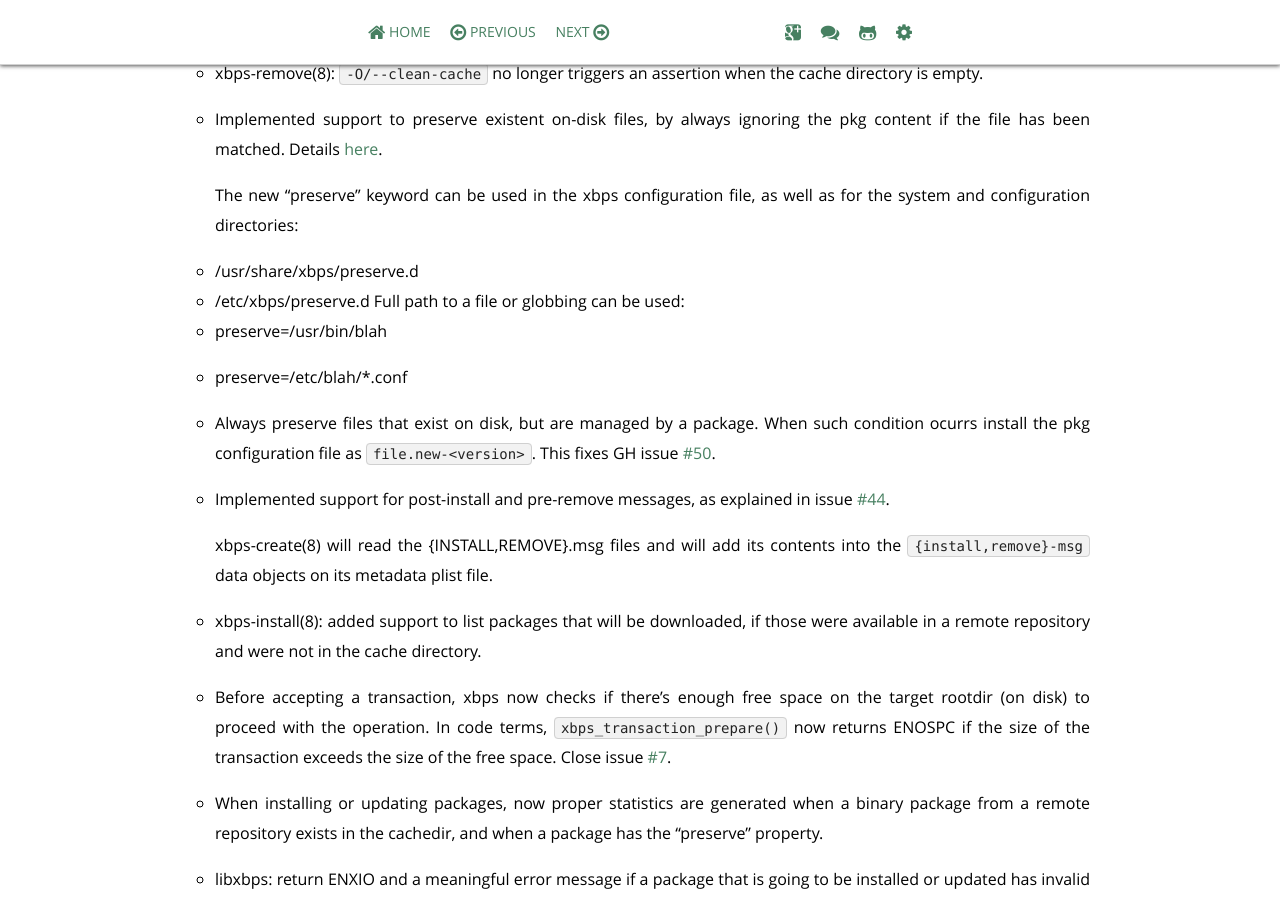
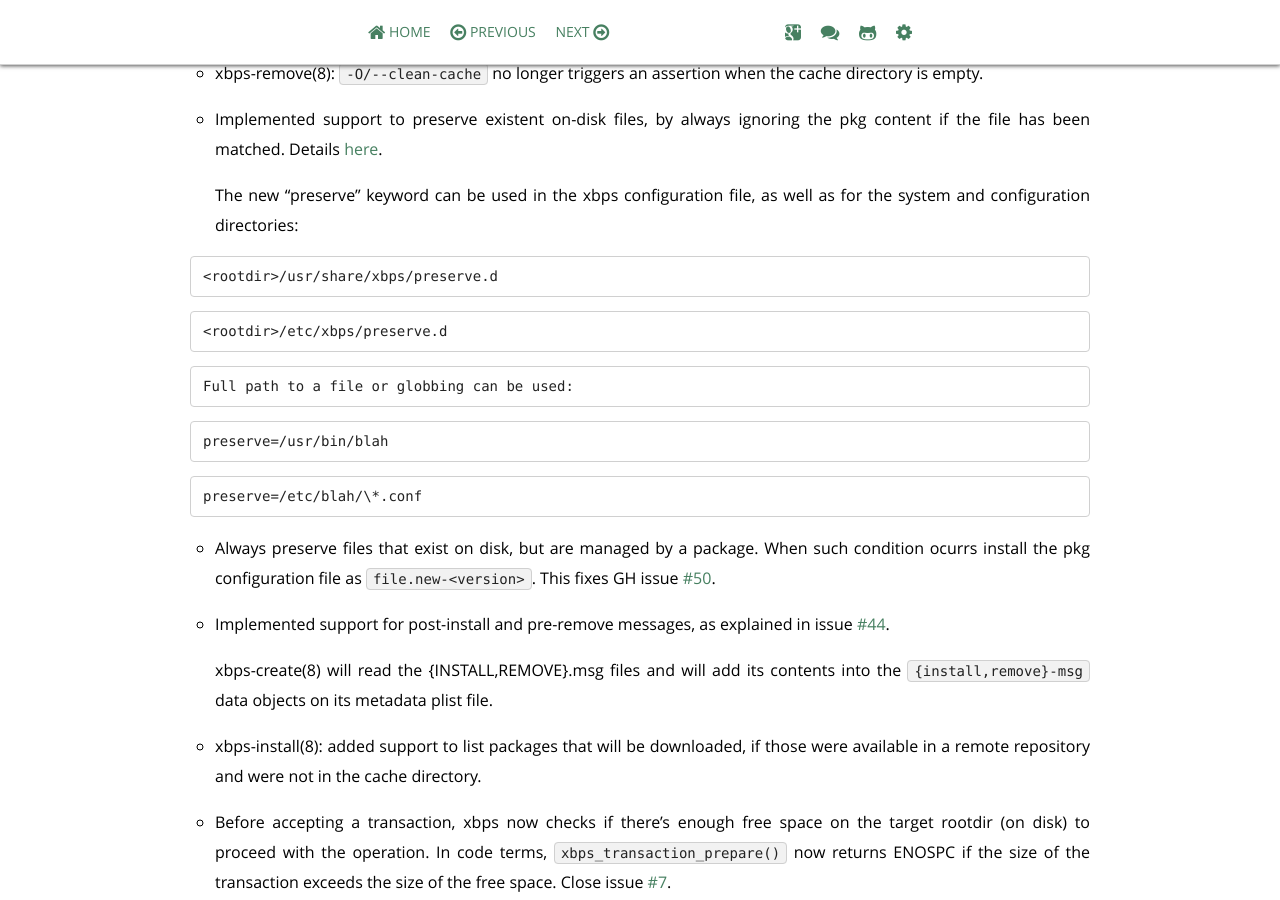
Before and after one commit to void-linux/void-linux.github.io, a Jekyll site: the page built from _posts/2014-09-15-xbps-0.39.markdown, in a window 1280 px wide and 900 px high, scrolled down 2259 px. Built offline with Jekyll 4.4.1, drawn with Linux system fonts in a browser that asks for light colours; Markdown is read by kramdown in place of the engine named in the settings; comment, search, counter and statistics services are not loaded.

Commit message:
Cleaning... part.2: <p> inside <li> is prohibited!

````diff
--- a/_posts/2014-09-15-xbps-0.39.markdown
+++ b/_posts/2014-09-15-xbps-0.39.markdown
@@ -94,13 +94,23 @@ the pkg content if the file has been matched. Details [here](https://github.com/
     The new "preserve" keyword can be used in the xbps configuration file, as well
 as for the system and configuration directories:
 
-- <rootdir>/usr/share/xbps/preserve.d
-- <rootdir>/etc/xbps/preserve.d
+```
+<rootdir>/usr/share/xbps/preserve.d
+```
+
+```
+<rootdir>/etc/xbps/preserve.d
+```
 
     Full path to a file or globbing can be used:
 
-- preserve=/usr/bin/blah
-- preserve=/etc/blah/\*.conf
+```
+preserve=/usr/bin/blah
+```
+
+```
+preserve=/etc/blah/\*.conf
+```
 
 - Always preserve files that exist on disk, but are managed by a package.
 When such condition ocurrs install the pkg configuration file as `file.new-<version>`.
````
